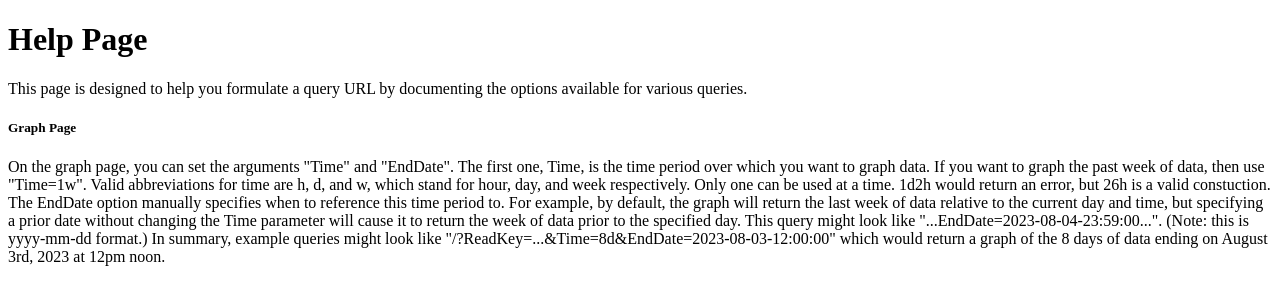
After one commit to Djyankencsu/Greenhouse, a Flask app: page /help in a window 1280 px wide. The commit adds this page. Shown: the top 305 px of the page. Run offline with Flask 3, Linux system fonts and the light colour scheme.

Commit message:
Added Help Page and Improved Error-Catching

```diff
--- a/Python/main.py
+++ b/Python/main.py
@@ -76,17 +76,23 @@ def read_time_arg(input_string):
     elif holder_char == "w":
         return datetime.timedelta(weeks=holder_int)
 
+def preserve_arguments(arguments,keys=True):
+    query = "?"
+    for each in arguments.keys():
+        if (each in ["ReadKey","WriteKey"] and not keys):
+            pass
+        else:
+            query += each + "=" + arguments[each]+"&"
+    query = query[0:-1]
+    return query
+
 app = Flask(__name__)
 
 @app.route("/")
 def index():
     arguments = request.args.to_dict()
     if ("WriteKey" in arguments.keys()) or ("ReadKey" in arguments.keys()):
-        query = "?"
-        for each in arguments.keys():
-            query += each + "=" + arguments[each]+"&"
-        query = query[0:-1]
-        return render_template("options.html",Keys=query)
+        return render_template("options.html",Keys=preserve_arguments(arguments))
     elif (main_params["PWEnable"] == "True") and (arguments.get("password",None) in [None,""]):
         return render_template("pwlogin.html", ImagePath="static/login.png")
     elif (main_params["PWEnable"] == "True") and (arguments.get("password",None) != main_params["Password"]):
@@ -109,7 +115,10 @@ def write_data():
             file.write(datetime.datetime.now().strftime("%x-%X")+","+data+"\n")
             file.close()
             return render_template("writesuccess.html")
-    return render_template("index.html")
+        else:
+            return render_template("writefail.html")
+    else:
+        return redirect("/",preserve_arguments(arguments,False))
 
 @app.route("/image")
 def show_img():
@@ -122,6 +131,8 @@ def show_img():
         holder = {"ImagePath":"static/image.jpg"}
         counter += 1
         return render_template("image.html",**holder)
+    else:
+        return redirect("/",preserve_arguments(arguments,False))
 
 @app.route("/graph")
 def show_graph():
@@ -136,6 +147,12 @@ def show_graph():
         generate_plot(oldest_point,stop_point)
         holder = {"ImagePath":"static/graph.jpg"}
         return render_template("graph.html",**holder)
+    else:
+        return redirect("/",preserve_arguments(arguments,False))
+
+@app.route("/help")
+def show_help():
+    return render_template("statichelp.html")
 
 if __name__ == '__main__':
     read_params()
--- a/Python/templates/options.html
+++ b/Python/templates/options.html
@@ -4,8 +4,10 @@
     <link rel="icon" href="static/favicon.png">
 </head>
 <body>
+    <h3 style="color:green;">Correct!</h3>
     <h3>Select Destination</h3>
     <a href="/graph{{Keys}}">Graph of Temp Data</a><br>
     <a href="/image{{Keys}}">Live Image from Greenhouse</a><br>
     <a href="/write{{Keys}}">Write Data Manually</a><br>
+    <a href="/help">Get Help with URL Options</a>
 </body>
--- /dev/null
+++ b/Python/templates/statichelp.html
@@ -0,0 +1,23 @@
+<!DOCTYPE html>
+<head>
+    <title>Greenhouse Monitor</title>
+    <link rel="icon" href="static/favicon.png">
+    <style>
+        p {display: inline;}
+    </style>
+</head>
+<body>
+    <h1>Help Page</h1>
+    <p>This page is designed to help you formulate a query URL by documenting the options available for </p>
+    <p>various queries.</p><br>
+    <h5>Graph Page</h5>
+    <p>On the graph page, you can set the arguments "Time" and "EndDate". The first one, Time, is the time period </p>
+    <p>over which you want to graph data. If you want to graph the past week of data, then use "Time=1w". Valid abbreviations </p>
+    <p>for time are h, d, and w, which stand for hour, day, and week respectively. Only one can be used at a time. 1d2h </p>
+    <p>would return an error, but 26h is a valid constuction. The EndDate option manually specifies when to reference this time </p>
+    <p>period to. For example, by default, the graph will return the last week of data relative to the current day and time, </p>
+    <p>but specifying a prior date without changing the Time parameter will cause it to return the week of data prior to the </p>
+    <p>specified day. This query might look like "...EndDate=2023-08-04-23:59:00...". (Note: this is yyyy-mm-dd format.) </p>
+    <p>In summary, example queries might look like "/?ReadKey=...&Time=8d&EndDate=2023-08-03-12:00:00" which would return </p>
+    <p>a graph of the 8 days of data ending on August 3rd, 2023 at 12pm noon. </p>
+</body>
```
Also changed, not shown: Python/templates/writefail.html (added, +8 -0 lines), Python/static/graph.jpg.
